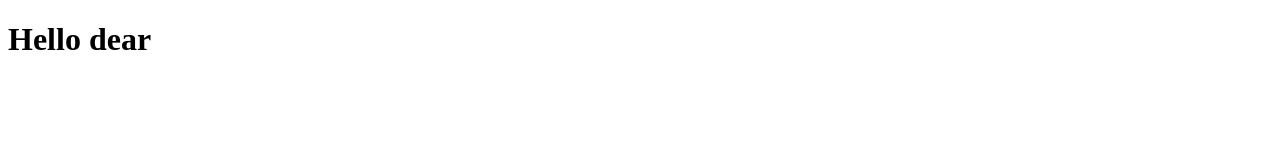
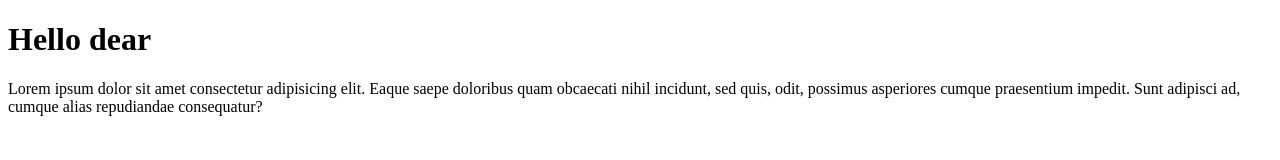
Before and after one commit to RizkySix/git-test-repo, a plain HTML site: page index.html in a window 1280 px wide. Drawn offline with Linux system fonts and the light colour scheme.

Commit message:
manmabah paragraf

```diff
--- a/index.html
+++ b/index.html
@@ -8,5 +8,8 @@
 </head>
 <body>
     <h1>Hello dear</h1>
+    <p>
+        Lorem ipsum dolor sit amet consectetur adipisicing elit. Eaque saepe doloribus quam obcaecati nihil incidunt, sed quis, odit, possimus asperiores cumque praesentium impedit. Sunt adipisci ad, cumque alias repudiandae consequatur?
+    </p>
 </body>
 </html>
```
